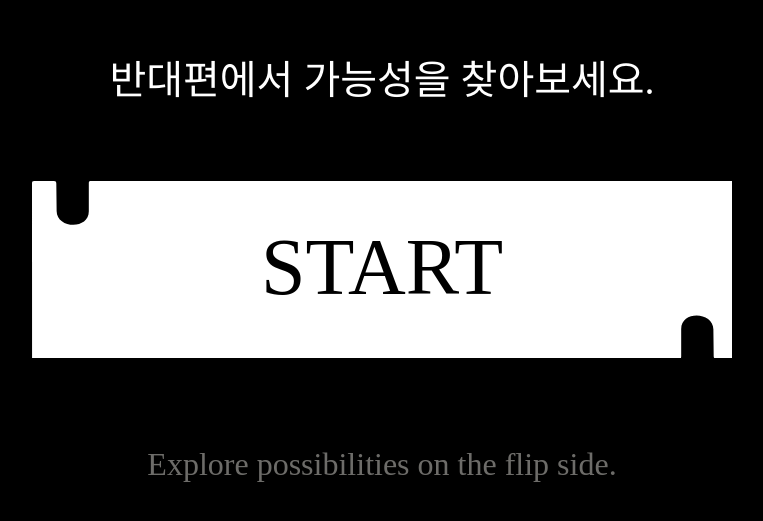
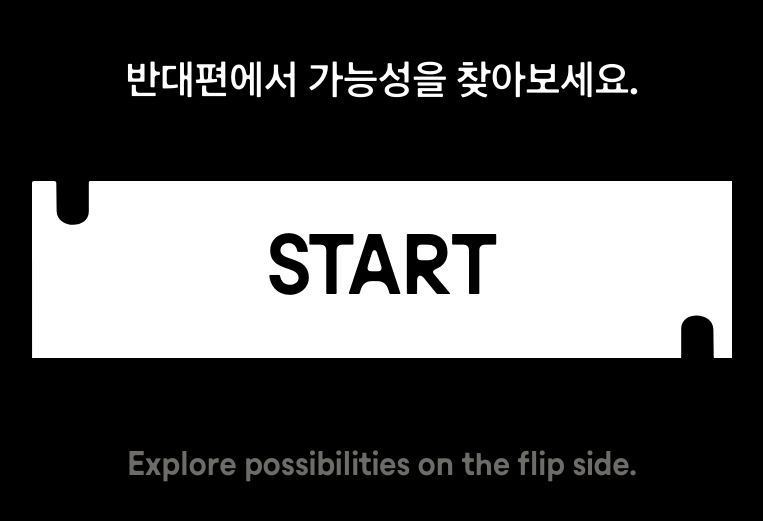
Before and after one commit to se-eun-park/taro-cafe, a React (Vite) app: page / in a window 1280 px wide. Shown: the part 131-652 px from the top of the page, without its empty margins (258-1021 px from the left). Built offline with nearby package versions, Linux system fonts and the light colour scheme.

Commit message:
fix: 폰트 otf->woff 형식 변환

```diff
--- a/src/index.css
+++ b/src/index.css
@@ -4,5 +4,5 @@
 
 @font-face {
   font-family: UUUN;
-  src: url('./assets/fonts/UUUN.otf') format('otf');
+  src: url('./assets/fonts/UUUN.woff') format('woff');
 }
```
Also changed, not shown: src/assets/fonts/UUUN.otf (deleted), src/assets/fonts/UUUN.woff (added).
